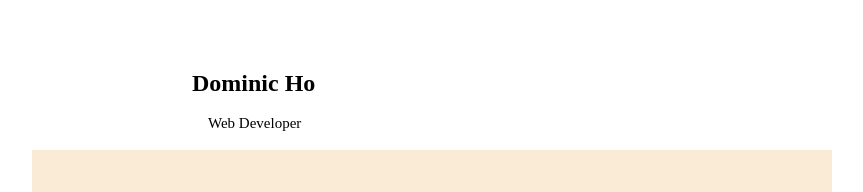
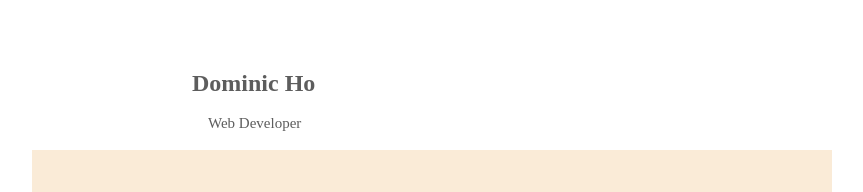
Before and after one commit to dominicho97/VCard, a plain HTML site: page index.html in a window 1280 px wide. Shown: the top 192 px of the page, without its empty margins (208-1071 px from the left). Drawn offline with Linux system fonts and the light colour scheme.

Commit message:
added color

```diff
--- a/style.css
+++ b/style.css
@@ -40,6 +40,7 @@
   margin-left: 20%;
   top: -20%;
   position: absolute;
+  color: #5d5d5d;
 }
 
 .under-title{
@@ -47,6 +48,7 @@
   top: -10%;
   position: absolute;
   font-size: 15px;
+  color: #5d5d5d;
 }
 
 .about-me{
```
